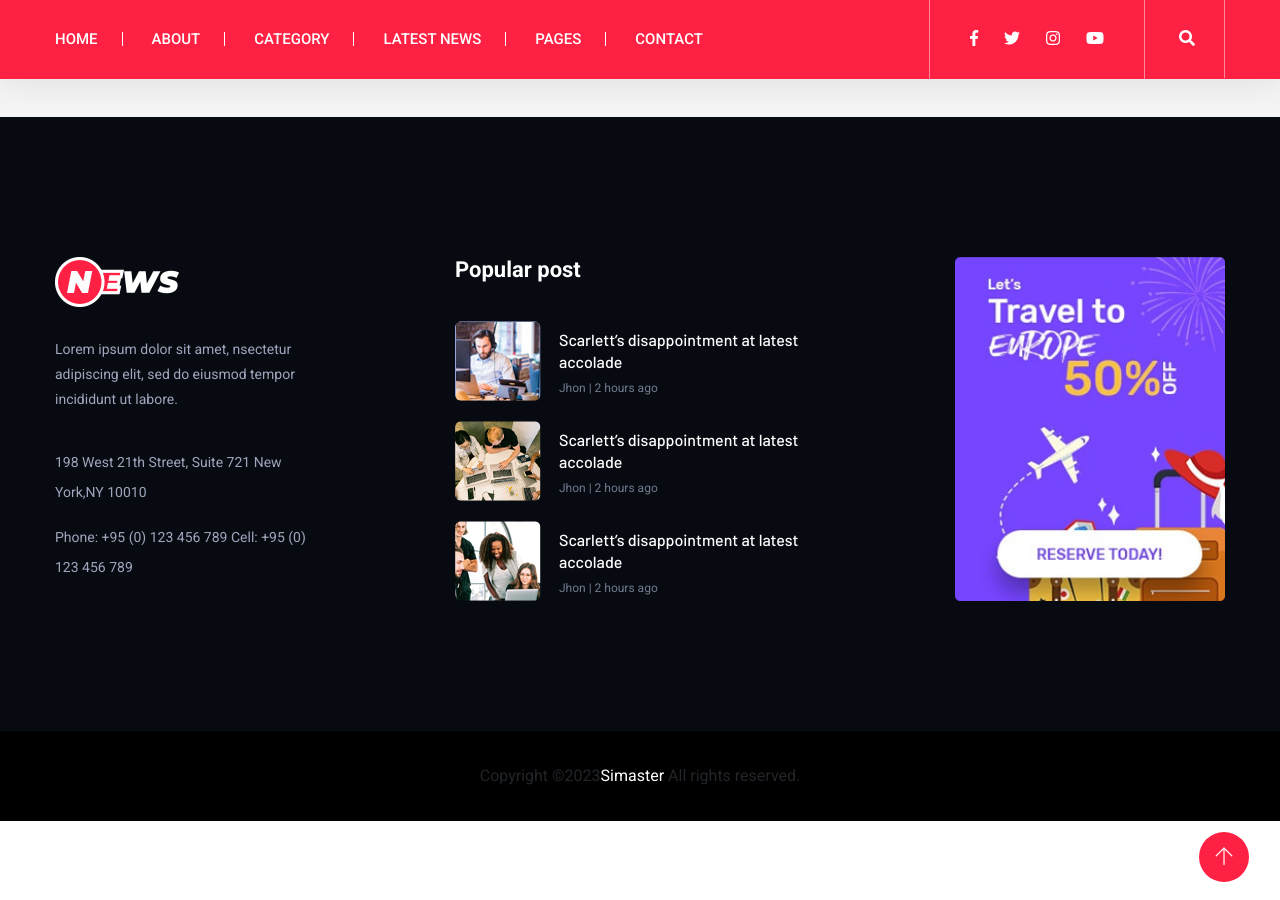
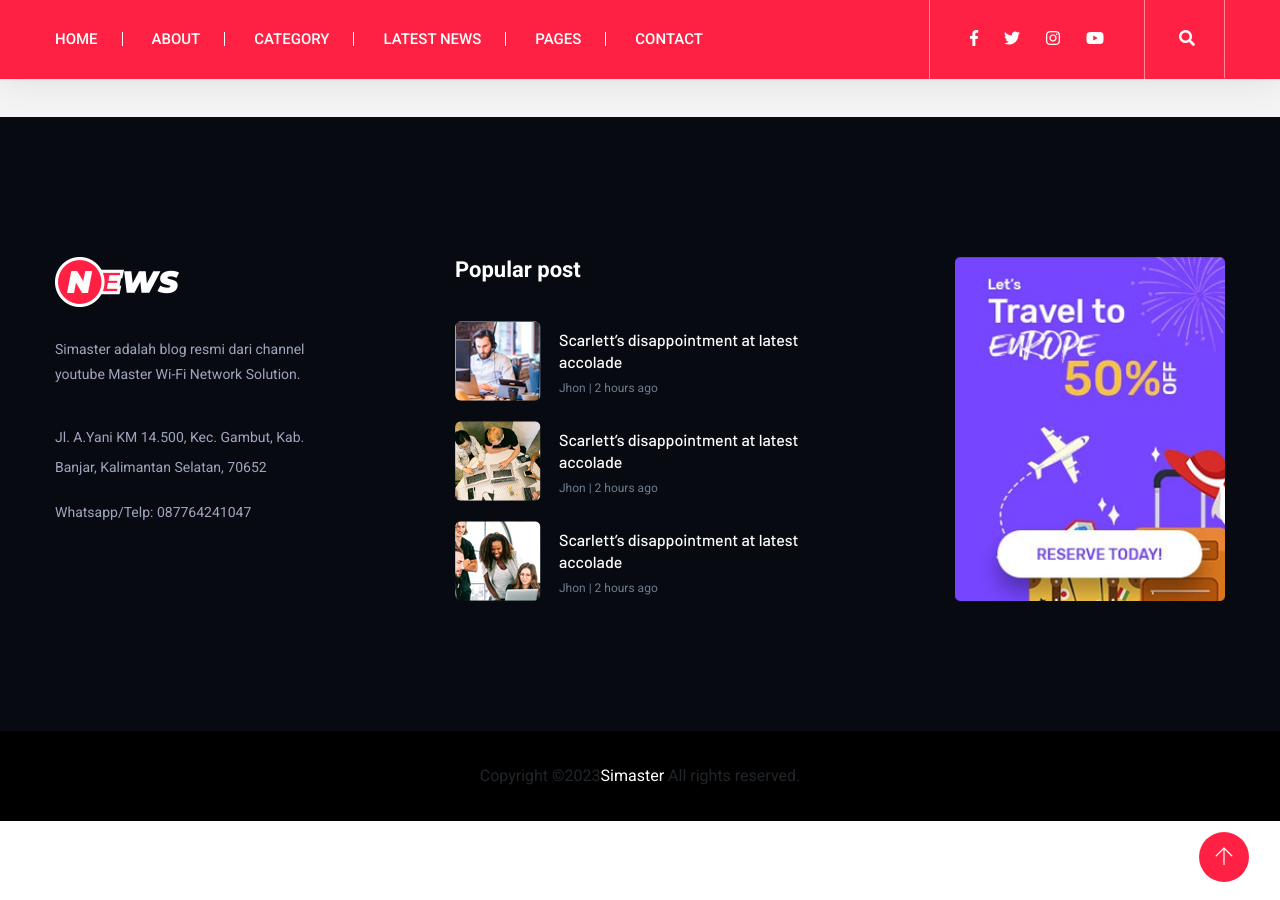
Before and after one commit to mwnsofficial/master, a Jekyll site: the page built from index.html, in a window 1280 px wide and 900 px high, scrolled down 3238 px. Built offline with Jekyll 4.4.1, drawn with Linux system fonts in a browser that asks for light colours.

Commit message:
Update footer.html

```diff
--- a/_includes/footer.html
+++ b/_includes/footer.html
@@ -12,9 +12,9 @@
                                 </div>
                                 <div class="footer-tittle">
                                     <div class="footer-pera">
-                                        <p class="info1">Lorem ipsum dolor sit amet, nsectetur adipiscing elit, sed do eiusmod tempor incididunt ut labore.</p>
-                                        <p class="info2">198 West 21th Street, Suite 721 New York,NY 10010</p>
-                                        <p class="info2">Phone: +95 (0) 123 456 789 Cell: +95 (0) 123 456 789</p>
+                                        <p class="info1">Simaster adalah blog resmi dari channel youtube Master Wi-Fi Network Solution.</p>
+                                        <p class="info2">Jl. A.Yani KM 14.500, Kec. Gambut, Kab. Banjar, Kalimantan Selatan, 70652</p>
+                                        <p class="info2">Whatsapp/Telp: 087764241047</p>
                                     </div>
                                 </div>
                             </div>
```
